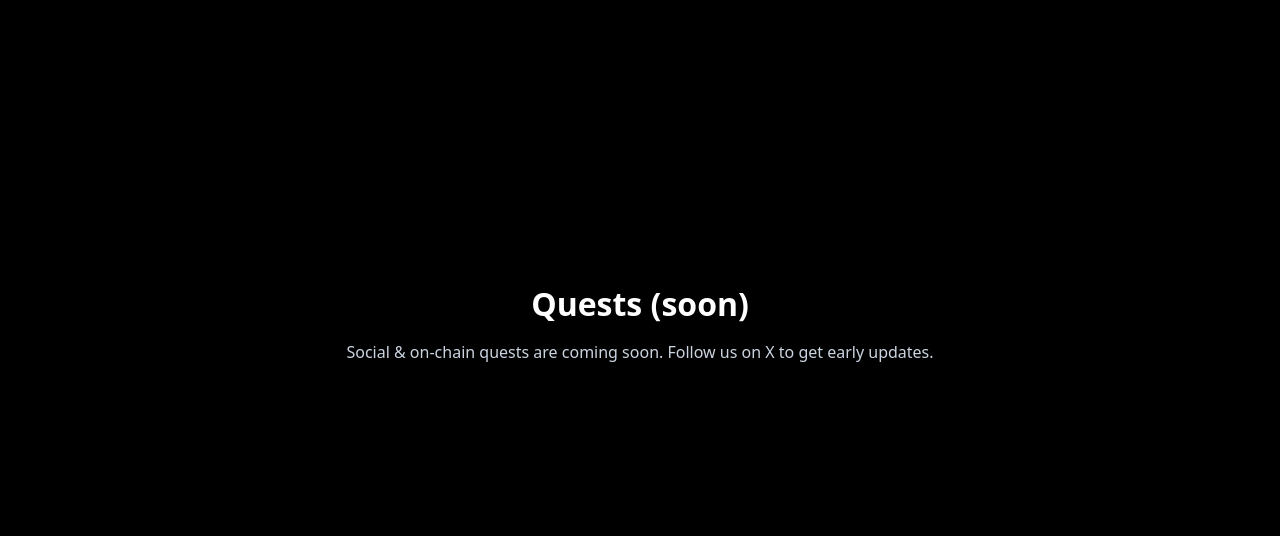
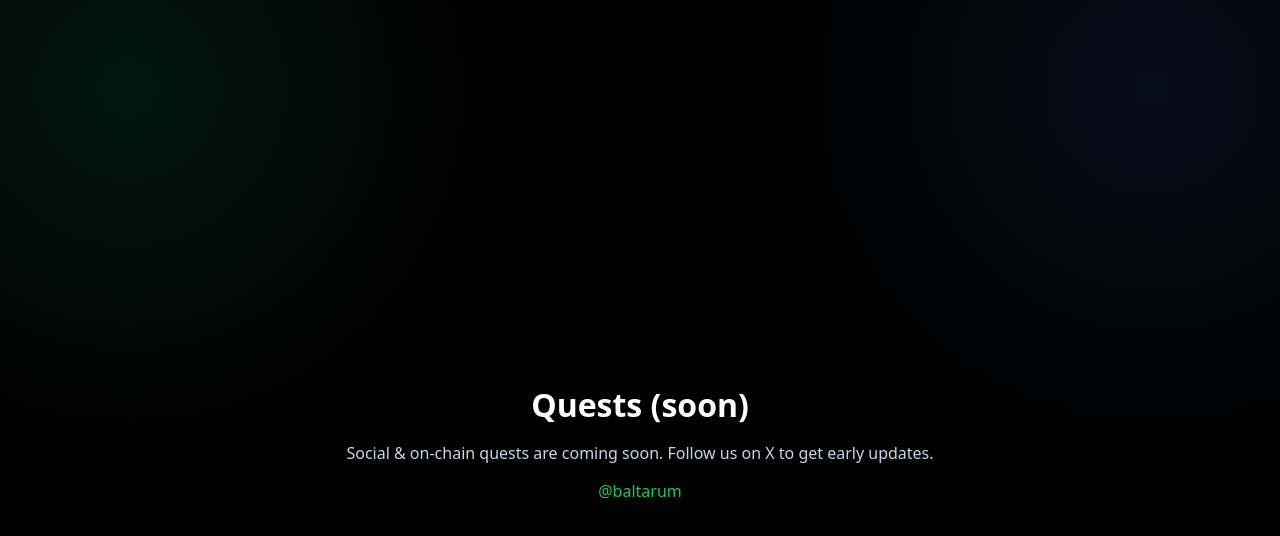
Before and after one commit to BaltarumStudio/baltarum, a Next.js app in the folder apps/landing/: page /quests in a window 1280 px wide. Shown: the top 536 px of the page. Built offline with nearby package versions, Linux system fonts and the light colour scheme.

Commit message:
Update page.jsx

```diff
--- a/apps/landing/app/quests/page.jsx
+++ b/apps/landing/app/quests/page.jsx
@@ -1,11 +1,25 @@
 export default function QuestsPage() {
   return (
-    <main style={{ minHeight: '70vh', display: 'grid', placeItems: 'center', padding: 40 }}>
+    <main
+      style={{
+        minHeight: '100vh',
+        display: 'grid',
+        placeItems: 'center',
+        padding: 40,
+        background:
+          'radial-gradient(600px circle at 10% 10%, rgba(16,185,129,.12), transparent 60%), radial-gradient(600px circle at 90% 10%, rgba(59,130,246,.10), transparent 60%)'
+      }}
+    >
       <div style={{ textAlign: 'center', maxWidth: 640 }}>
         <h1 style={{ marginBottom: 10 }}>Quests (soon)</h1>
         <p style={{ color: '#cbd5e1' }}>
           Social & on-chain quests are coming soon. Follow us on X to get early updates.
         </p>
+        <p style={{ marginTop: 16 }}>
+          <a href="https://x.com/baltarum" target="_blank" rel="noreferrer" style={{ color: '#22c55e', textDecoration: 'none' }}>
+            @baltarum
+          </a>
+        </p>
       </div>
     </main>
   );
```
